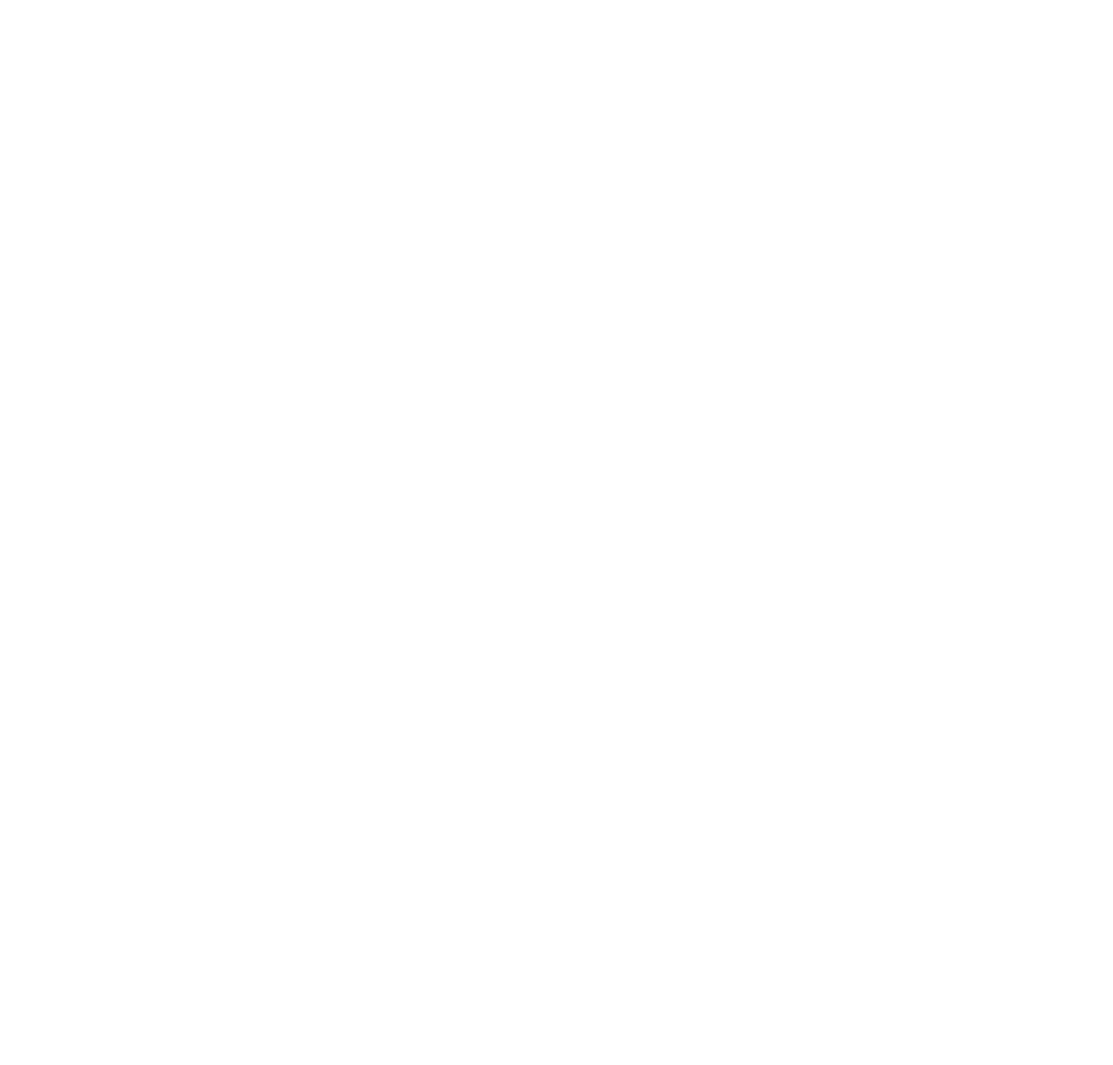
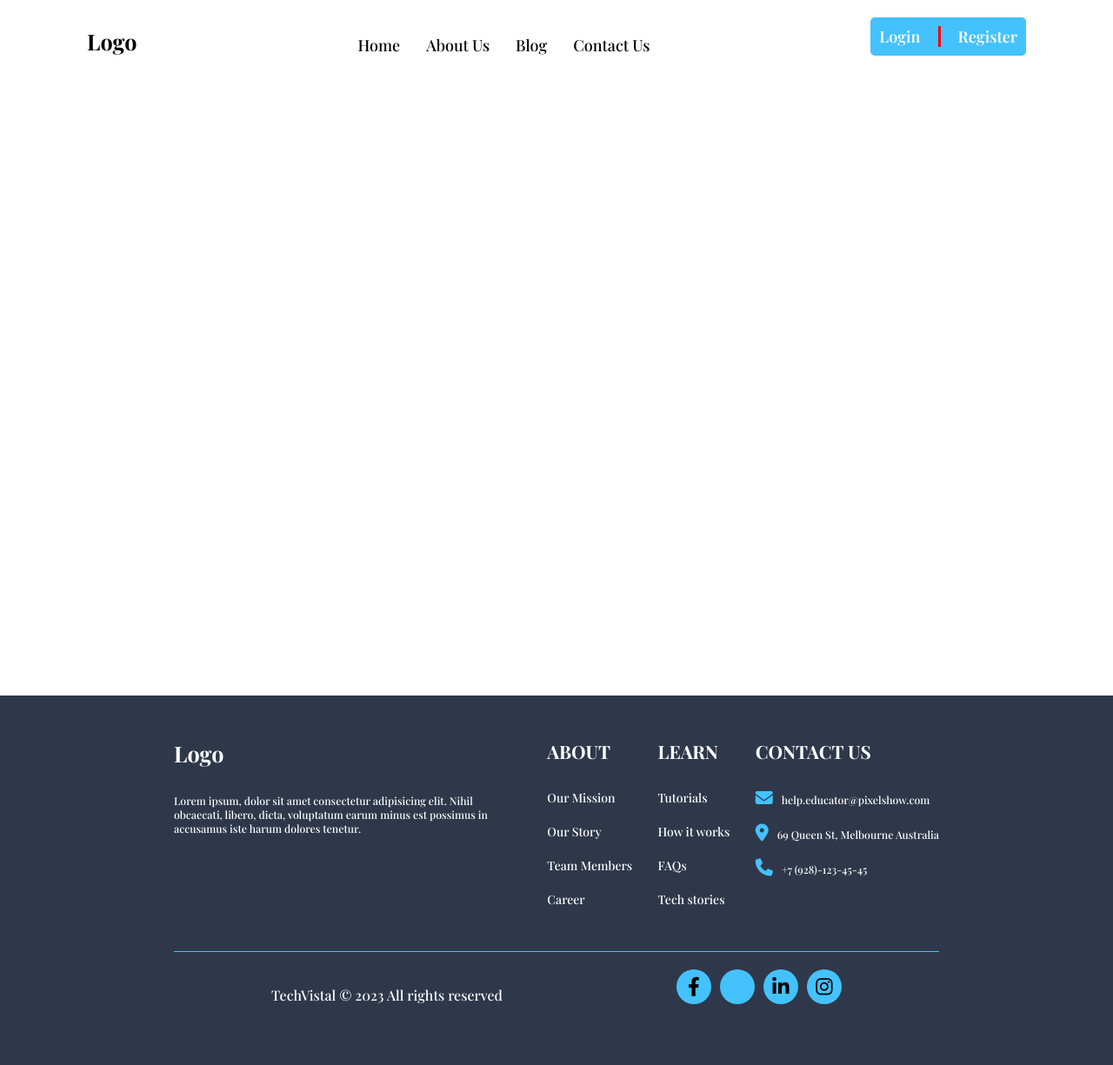
Before and after one commit to Suvitex101/techverse, a plain HTML site: page index.html in a window 1280 px wide. Shown: the whole page at 87% size. Before the commit the page ends 800 px from the top, so only its background shows below. Drawn offline with nearby package versions, Linux system fonts and the light colour scheme.

Commit message:
travistal frontend

```diff
--- a/assets/css/style.css
+++ b/assets/css/style.css
@@ -0,0 +1,245 @@
+@import url('https://fonts.googleapis.com/css2?family=PT+Serif:wght@400;700&family=Playfair+Display:wght@500;600;700;800&display=swap');
+
+
+* {
+	padding: 0;
+	margin: 0;
+	box-sizing: border-box;
+	text-decoration: none;
+	list-style-type: none;
+	border: none;
+	outline: none;
+	scroll-behavior: smooth;
+}
+
+:root {
+	--bg-color-one: #ecf5f8;
+	--bg-color-two: #beebfa;
+	--btn-bg: #43c2fe;
+	--footer-bg: #2f384a;
+	--bg-color-black: #000000;
+	--bg-cream-color: #d6d6d6;
+	--color-white: #fff;
+	--bg-primary: #7380ec;
+	--color-light: rgba(74, 51, 225, 0.18);
+	--color-dark-variant: #677483;
+	--color-danger: #d72332;
+	--color-success: #41f1b6;
+
+	--card-border-radius: 2rem;
+	--card-padding: 1.8rem;
+	--padding: 1.2rem;
+
+	--border-success: 1px solid #41f1b6;
+	--border-primary: 1px solid #7380ec;
+	--border-danger: 1px solid #c61928;
+
+	--border-radius-1: 0.4rem;
+	--border-radius-2: 0.8rem;
+	--border-radius-btn: 2px;
+
+	--box-shadow: 0 2rem 3rem var(--color-light);
+}
+
+html {
+	font-size: 14px;
+}
+
+body {
+	font-family: 'Playfair Display', serif;
+	font-size: 0.88rem;
+	overflow-x: hidden;
+	background-color: var(--color-white);
+}
+
+section {
+	padding: 0 50px;
+	min-height: 100vh;
+}
+
+a {
+	color: var(--bg-color-black);
+}
+
+img {
+	display: block;
+	width: 100%;
+}
+
+h1 {
+	font-weight: 700;
+	font-size: 1.8rem;
+}
+
+h2 {
+	font-size: 1.5rem;
+}
+
+h3 {
+	font-size: 0.9rem;
+}
+
+h4 {
+	font-size: 0.8rem;
+}
+
+h5 {
+	font-size: 0.77rem;
+}
+
+small {
+	font-size: 0.75rem;
+}
+
+li {
+	list-style-type: none;
+}
+
+.container {
+	min-height: 100vh;
+}
+
+section {
+	min-height: 100vh;
+}
+
+.header {
+	display: flex;
+	align-items: flex-end;
+	justify-content: space-between;
+	padding: 20px 100px;
+	background-color: rgba(255, 255, 255, 0.5);
+	position: fixed;
+	width: 100%;
+}
+
+.menu {
+	display: flex;
+	gap: 30px;
+}
+
+.menu-main a {
+	font-size: 18px;
+}
+
+.menu-main a:hover,
+.menu-main a:focus {
+	border-bottom: 2px solid var(--bg-color-two);
+	color: var(--btn-bg);
+}
+
+.login-conatiner {
+	display: flex;
+	background-color: var(--btn-bg);
+	padding: 10px;
+	gap: 20px;
+	border-radius: 5px;
+}
+
+.login-one {
+	border-right: 3px solid red;
+	padding-right: 20px;
+}
+
+
+.login a {
+	font-size: 18px;
+	color: var(--color-white);
+	font-weight: 600;
+}
+
+/* FOOTER */
+
+.footer {
+	display: flex;
+	flex-direction: column;
+	gap: 50px;
+	padding: 50px 200px;
+	background-color: var(--footer-bg);
+}
+
+.footer-head {
+	display: flex;
+	justify-content: space-between;
+}
+
+.first,
+.two {
+	max-width: 400px;
+	display: flex;
+	flex-direction: column;
+	gap: 30px;
+}
+
+.first h1,
+.first p,
+.two a,
+.two h2,
+.two p {
+	color: var(--color-white);
+}
+
+.about-link {
+	display: flex;
+	flex-direction: column;
+	gap: 20px;
+}
+
+.about-link a {
+	font-size: 14px;
+	transition: all 300ms ease;
+}
+
+.about-link a:hover,
+.about-link a:focus {
+	color: var(--btn-bg);
+}
+
+.contact-icon {
+	display: flex;
+	align-items: flex-end;
+	gap: 10px;
+}
+
+.contact-icon i {
+	color: var(--btn-bg);
+	font-size: 20px;
+}
+
+.footer-down {
+	display: flex;
+	justify-content: center;
+	gap: 200px;
+	padding: 20px;
+	border-top: 1px solid var(--btn-bg);
+	align-items: flex-end;
+}
+
+.footer-down p {
+	color: var(--color-white);
+	font-size: 16px;
+}
+
+.social {
+	display: flex;
+	gap: 10px;
+}
+
+.social a {
+	height: 40px;
+	width: 40px;
+	border-radius: 50%;
+	background-color: var(--btn-bg);
+	display: flex;
+	justify-content: center;
+	align-items: center;
+	transition: all 300ms ease;
+}
+
+.social a:hover {
+	background-color: var(--color-white);
+}
+
+.social a i {
+	font-size: 22px;
+}
--- a/index.html
+++ b/index.html
@@ -3,11 +3,122 @@
 <head>
 	<meta charset="UTF-8">
 	<meta name="viewport" content="width=device-width, initial-scale=1.0">
-	<title>TechVerse Academy</title>
+	<title>TechVistal Academy</title>
+	<link rel="stylesheet" href="https://cdnjs.cloudflare.com/ajax/libs/font-awesome/6.4.2/css/all.min.css" integrity="sha512-z3gLpd7yknf1YoNbCzqRKc4qyor8gaKU1qmn+CShxbuBusANI9QpRohGBreCFkKxLhei6S9CQXFEbbKuqLg0DA==" crossorigin="anonymous" referrerpolicy="no-referrer" />
 	<link rel="stylesheet" href="./assets/css/style.css">
 </head>
 <body>
+	<div class="container">
+		<header class="header">
+			<div class="logo">
+				<h1>Logo</h1>
+			</div>
 
+			<nav class="nav">
+				<ul class="menu">
+					<li class="menu-main">
+						<a href="./index.html">Home</a>
+					</li>
+
+					<li class="menu-main">
+						<a href="">About Us</a>
+					</li>
+
+					<li class="menu-main">
+						<a href="">Blog</a>
+					</li>
+
+					<li class="menu-main">
+						<a href="">Contact Us</a>
+					</li>
+				</ul>
+			</nav>
+
+			<div class="login-conatiner">
+				<div class="login login-one">
+					<a href="">Login</a>
+				</div>
+
+				<div class="login">
+					<a href="">Register</a>
+				</div>
+			</div>
+		</header>
+
+
+		<section class="section">
+
+		</section>
+
+		<footer class="footer">
+			<div class="footer-head">
+				<div class="first">
+					<h1>Logo</h1>
+
+					<p>Lorem ipsum, dolor sit amet consectetur adipisicing elit. Nihil obcaecati, libero, dicta, voluptatum earum minus est possimus in accusamus iste harum dolores tenetur.</p>
+				</div>
+
+				<div class="two">
+					<h2>ABOUT</h2>
+
+					<div class="about-link">
+						<a href="">Our Mission</a>
+						<a href="">Our Story</a>
+						<a href="">Team Members</a>
+						<a href="">Career</a>
+					</div>
+				</div>
+
+				<div class="two">
+					<h2>LEARN</h2>
+
+					<div class="about-link">
+						<a href="">Tutorials</a>
+						<a href="">How it works</a>
+						<a href="">FAQs</a>
+						<a href="">Tech stories</a>
+					</div>
+				</div>
+
+				<div class="two">
+					<h2>CONTACT US</h2>
+
+					<div class="about-link">
+						<div class="contact-icon">
+							<i class="fa-solid fa-envelope"></i>
+							<p>help.educator@pixelshow.com</p>
+						</div>
+
+						<div class="contact-icon">
+							<i class="fa-solid fa-location-dot"></i>
+							<p>69 Queen St, Melbourne Australia</p>
+						</div>
+
+						<div class="contact-icon">
+							<i class="fa-solid fa-phone"></i>
+							<p>+7 (928)-123-45-45</p>
+						</div>
+					</div>
+				</div>
+			</div>
+
+			<div class="footer-down">
+				<p>TechVistal &copy; 2023 All rights reserved</p>
+
+				<div class="social">
+
+					<a href="" class="social-icon"><i class="fa-brands fa-facebook-f"></i></a>
+
+					<a href="" class="social-icon"><i class="fa-brands fa-x-twitter"></i></a>
+
+					<a href="" class="social-icon"><i class="fa-brands fa-linkedin-in"></i></a>
+
+					<a href="" class="social-icon"><i class="fa-brands fa-instagram"></i></a>
+
+				</div>
+			</div>
+		</footer>
+	</div>
 
 	<script src="./assets/js/script.js"></script>
 </body>
```
Also changed, not shown: img/hero-img.png (added).
